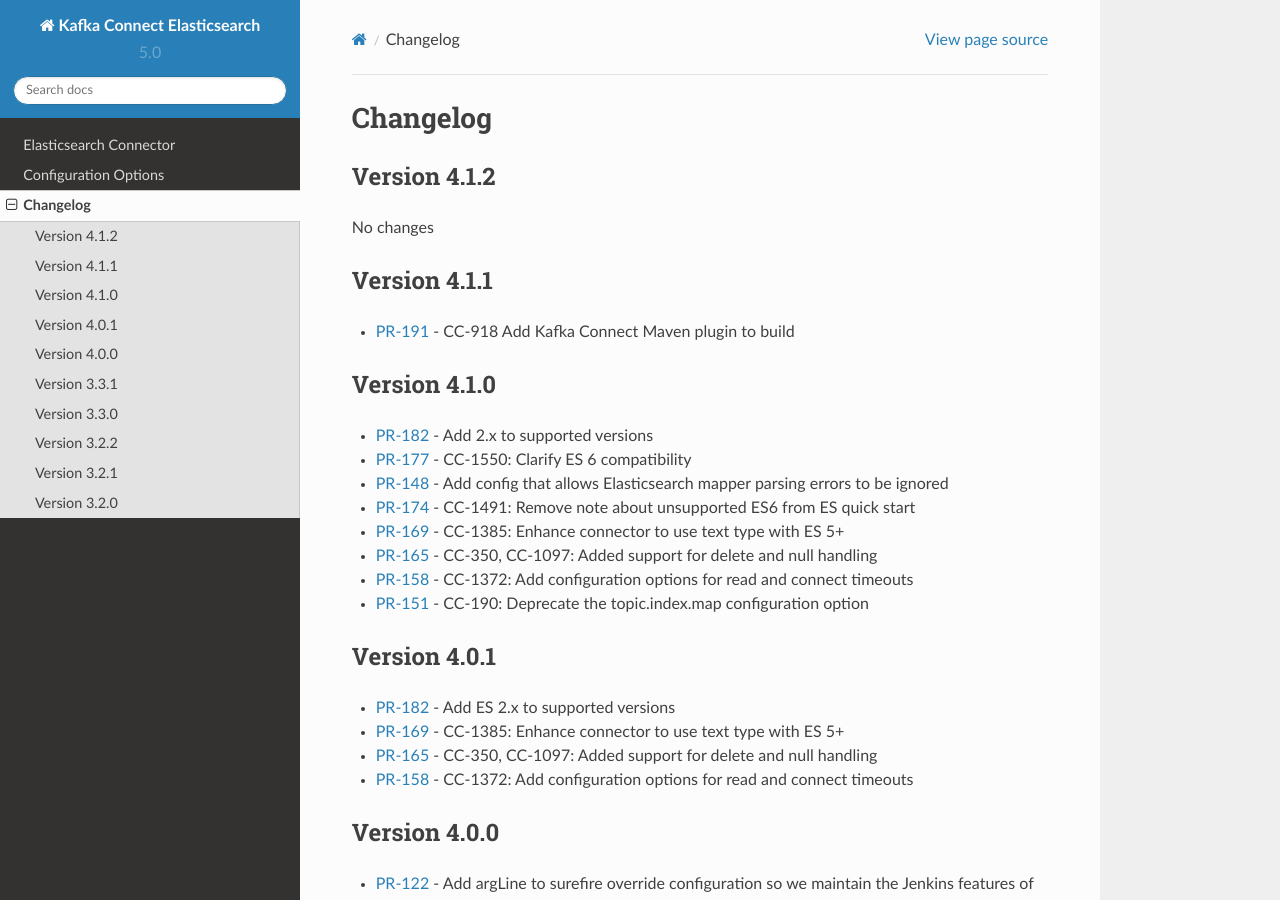
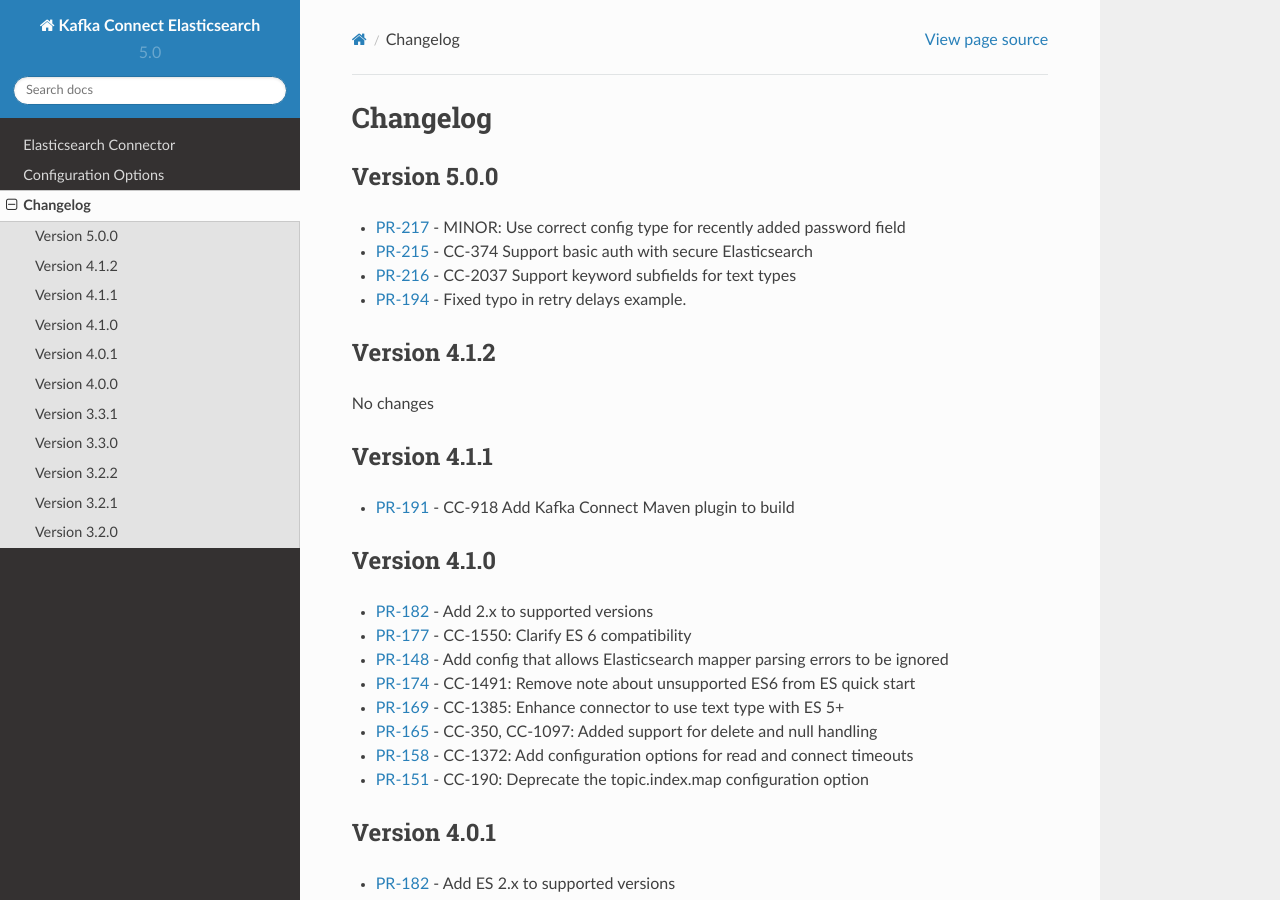
Before and after one commit to confluentinc/kafka-connect-elasticsearch, a Sphinx documentation site: the page built from docs/changelog.rst, in a window 1280 px wide and 900 px high. Built offline with Sphinx 7.4.7 and the Read the Docs theme 2.0.0, drawn with Linux system fonts in a browser that asks for light colours.

Commit message:
CP-558: Add release notes for 5.0.0
Signed-off-by: Arjun Satish <arjun@confluent.io>

```diff
--- a/docs/changelog.rst
+++ b/docs/changelog.rst
@@ -2,6 +2,14 @@
 
 Changelog
 =========
+
+Version 5.0.0
+-------------
+
+* `PR-217 <https://github.com/confluentinc/kafka-connect-elasticsearch/pull/217>`_ - MINOR: Use correct config type for recently added password field
+* `PR-215 <https://github.com/confluentinc/kafka-connect-elasticsearch/pull/215>`_ - CC-374 Support basic auth with secure Elasticsearch
+* `PR-216 <https://github.com/confluentinc/kafka-connect-elasticsearch/pull/216>`_ - CC-2037 Support keyword subfields for text types
+* `PR-194 <https://github.com/confluentinc/kafka-connect-elasticsearch/pull/194>`_ - Fixed typo in retry delays example.
 
 Version 4.1.2
 -------------
```
